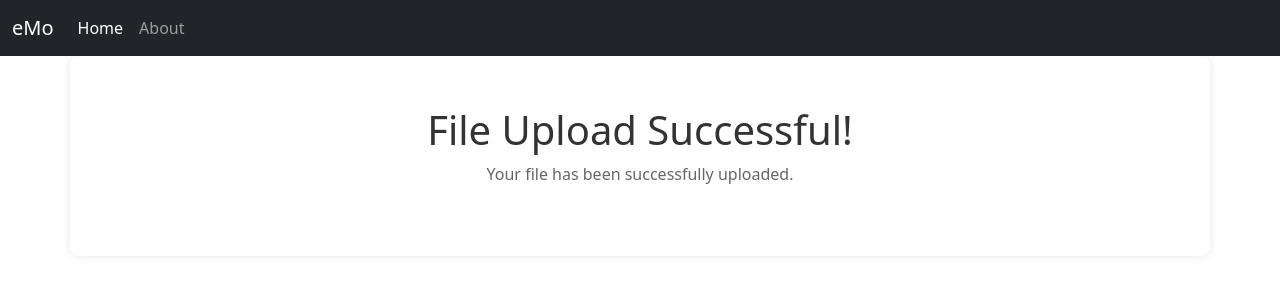
After one commit to Akshay-Verma-CS/Emoticon, a Django app: template templates/success.html in a window 1280 px wide. The commit adds this page. Shown: the top 300 px of the page. Run offline with Django 3.2, Linux system fonts and the light colour scheme; the template is opened without the code that fills it, so the values that code supplies are empty.

Commit message:
image upload functionality added

```diff
--- /dev/null
+++ b/Emoticon/modules/forms.py
@@ -0,0 +1,4 @@
+from django import forms
+
+class UploadFileForm(forms.Form):
+    file = forms.FileField()
--- a/Emoticon/urls.py
+++ b/Emoticon/urls.py
@@ -16,9 +16,11 @@ Including another URLconf
 """
 from django.contrib import admin
 from django.urls import path
-from .views import home
+from .views import home,upload_file,success_view
 
 urlpatterns = [
     path('admin/', admin.site.urls),
-    path('',home,name="home")
+    path('',home,name="home"),
+    path('upload/', upload_file, name='upload_file'),
+    path('success/', success_view, name='upload_success'),
 ]
--- /dev/null
+++ b/templates/success.html
@@ -0,0 +1,26 @@
+{% extends 'base.html' %}
+
+{% block content %}
+<style>
+    .container {
+        text-align: center;
+        padding-top: 50px;
+        padding-bottom: 50px;
+        border-radius: 10px;
+        box-shadow: 0 0 10px rgba(0, 0, 0, 0.1)
+    }
+
+    h1 {
+        color: #333;
+    }
+
+    p {
+        color: #666;
+        margin-bottom: 20px;
+    }
+</style>
+<div class="container">
+    <h1>File Upload Successful!</h1>
+    <p>Your file has been successfully uploaded.</p>
+</div>
+{% endblock content %}
```
Also changed, not shown: Emoticon/views.py (+25 -1 lines), templates/index.html (+11 -1 lines), 1 other file.
